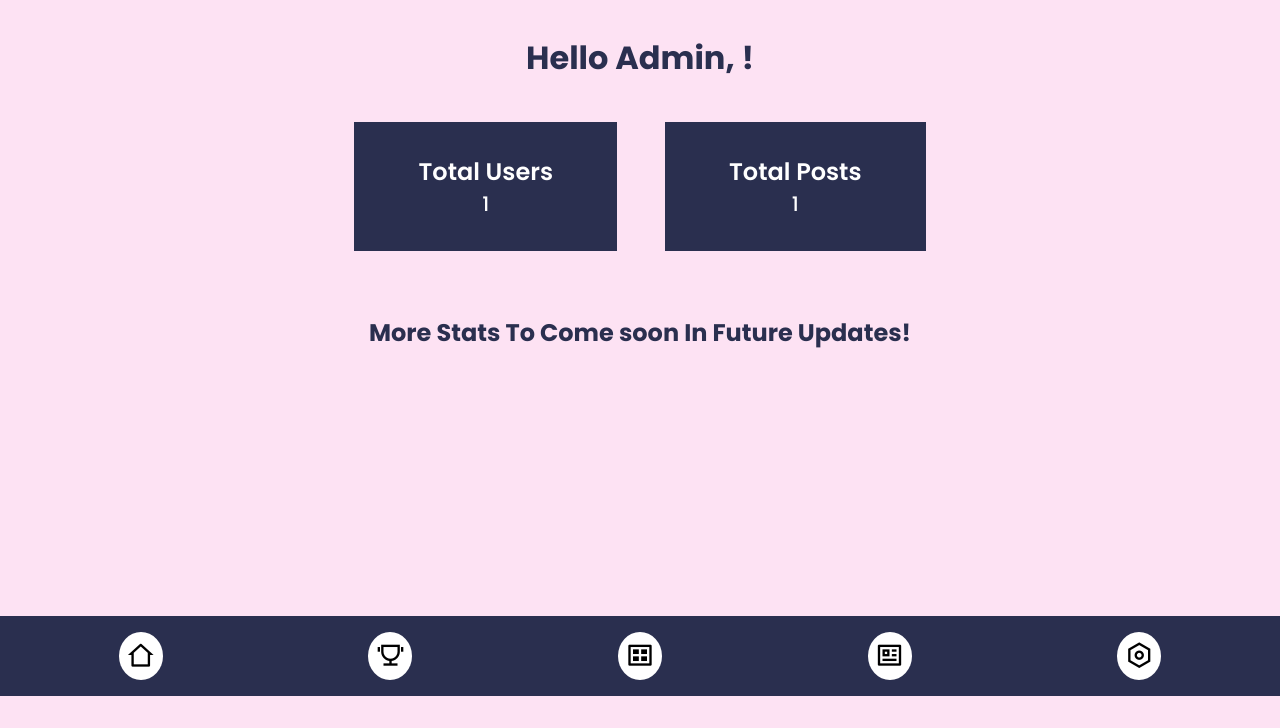
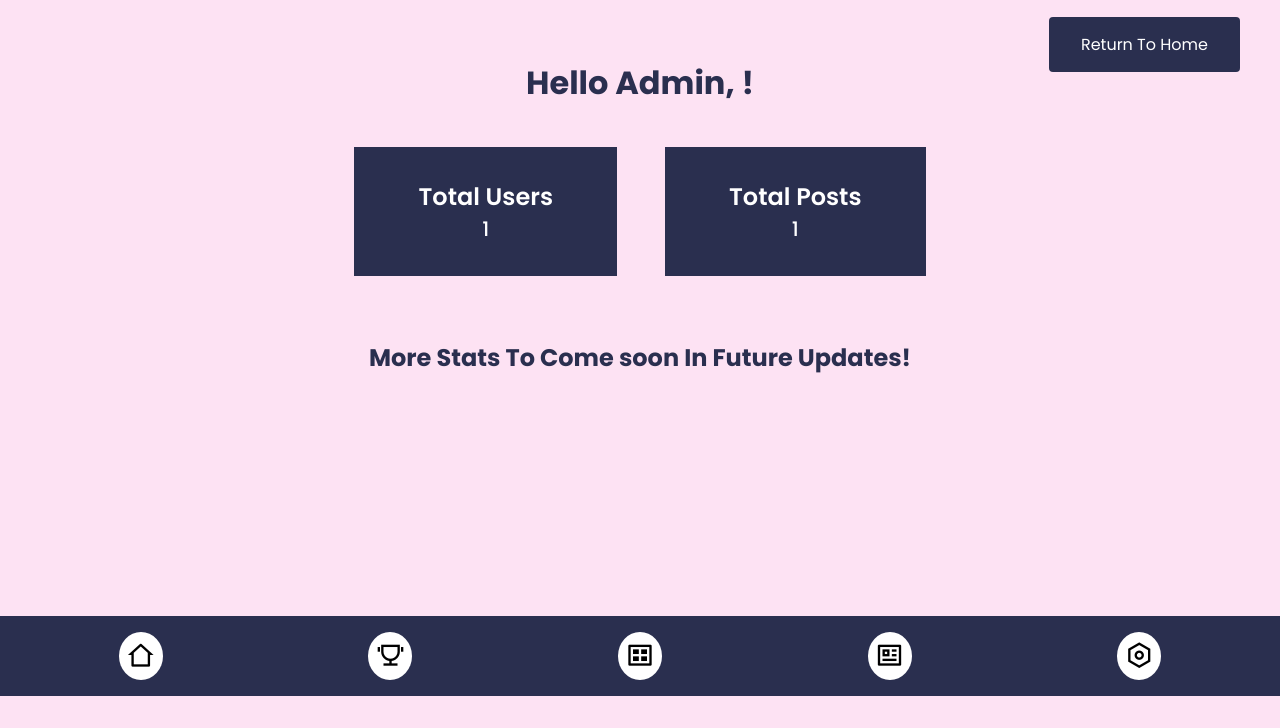
Before and after one commit to adityadhiman-in/questify, a Node server app: page /users/admin in a window 1280 px wide. Shown: the part 104-832 px from the top of the page. Run offline with Node 20, Linux system fonts and the light colour scheme; a user stored in the database is signed in; tables that the repository leaves empty hold one stand-in row (values such as "Sample post"); some libraries are stand-ins or nearby versions.

Commit message:
added buttons to navigate

```diff
--- a/middleware/auth.js
+++ b/middleware/auth.js
@@ -9,7 +9,6 @@
 };
 
 export function ensureAdmin(req, res, next) {
-  console.log("User in ensureAdmin:", req.user); // Debug user object
   if (req.isAuthenticated() && req.user.isAdmin) {
     return next();
   }
--- a/views/admin.ejs
+++ b/views/admin.ejs
@@ -29,6 +29,20 @@
     margin-top: 4rem;
   }
 </style>
+<div style="text-align: right; margin-right: 2.5rem" class="adminPanel">
+  <li>
+    <a
+      href="/users/admin"
+      style="
+        background-color: #2a2f4f;
+        color: #fff;
+        padding: 1rem 2rem;
+        border-radius: 0.25rem;
+      "
+      >Return To Home</a
+    >
+  </li>
+</div>
 <div class="container adminContainer">
   <div class="nav"><h1>Hello Admin, <%= user.name %>!</h1></div>
   <div class="stats">
--- a/views/home.ejs
+++ b/views/home.ejs
@@ -6,14 +6,14 @@
       style="
         background-color: #2a2f4f;
         color: #fff;
-        padding: 0.5rem;
+        padding: 1rem 2rem;
         border-radius: 0.25rem;
       "
       >Admin Panel</a
     >
   </li>
-  <% } %>
 </div>
+<% } %>
 
 <div class="flexBetween">
   <div class="homeContainer">
```
Also changed, not shown: views/adminLogin.ejs (deleted, +0 -13 lines).
